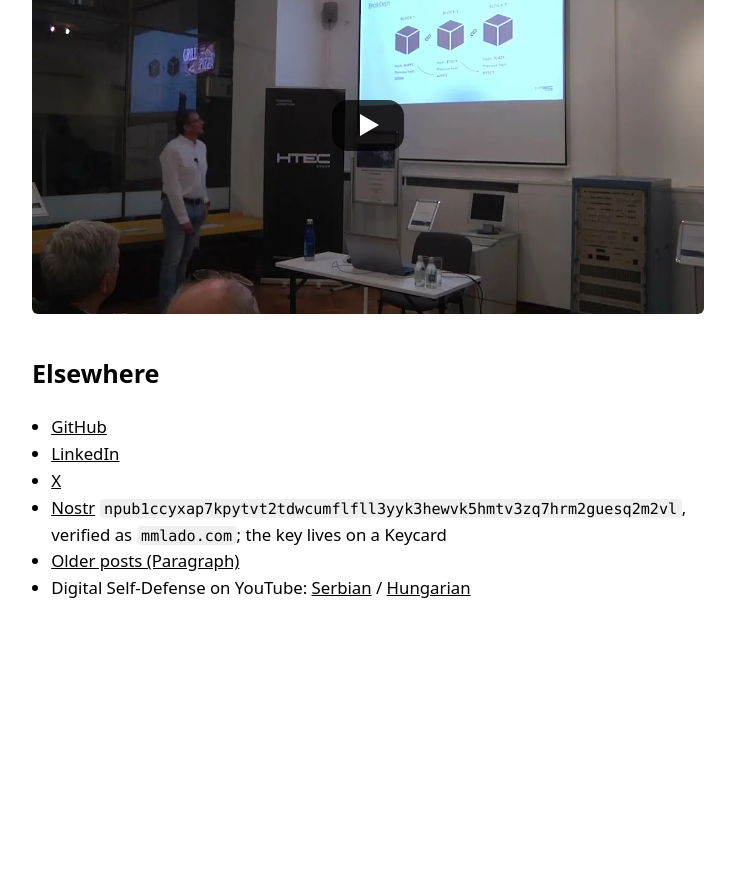
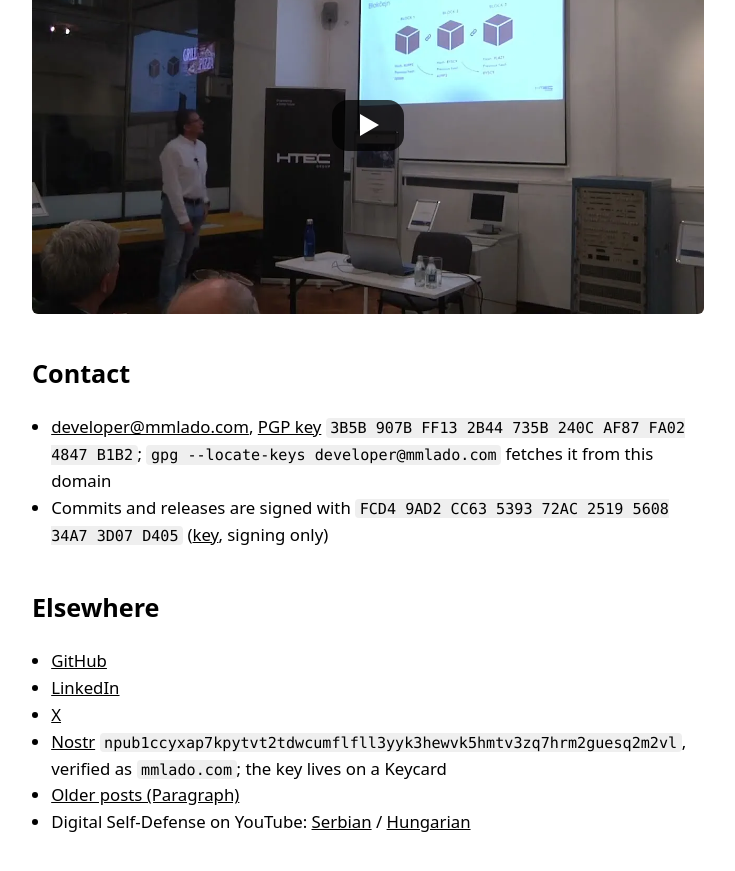
Before and after one commit to mmlado/mmlado.github.io, a Jekyll site: the page built from index.md, in a window 1280 px wide and 900 px high, scrolled down 2788 px. Shown: the top 871 px of the window, without its empty margins (272-1007 px from the left). Built offline with Jekyll 4.4.1, drawn with Linux system fonts in a browser that asks for light colours; our own code applies the rules of GitHub Pages for plain Markdown files; before the commit the page ends 3454 px from its top, so only the background shows below that.

Commit message:
Publish the developer@mmlado.com PGP key
Add a Contact section with the mail key and the git signing key,
serve the key over Web Key Directory, and point security.txt at it.

```diff
--- a/index.md
+++ b/index.md
@@ -106,6 +106,15 @@ Serbian Academy of Sciences, 2022
 {% include video.html id="hyF_n4d7gu4" title="Tehnicki aspekti blokcejna - SANU 2022" %}
 {% include video-script.html %}
 
+## Contact
+
+- [developer@mmlado.com](mailto:developer@mmlado.com), [PGP key](/pgp-developer.asc)
+  `3B5B 907B FF13 2B44 735B 240C AF87 FA02 4847 B1B2`;
+  `gpg --locate-keys developer@mmlado.com` fetches it from this domain
+- Commits and releases are signed with
+  `FCD4 9AD2 CC63 5393 72AC 2519 5608 34A7 3D07 D405`
+  ([key](https://github.com/mmlado.gpg), signing only)
+
 ## Elsewhere
 
 - [GitHub](https://github.com/mmlado)
```
Also changed, not shown: .well-known/security.txt, 3 other files.
